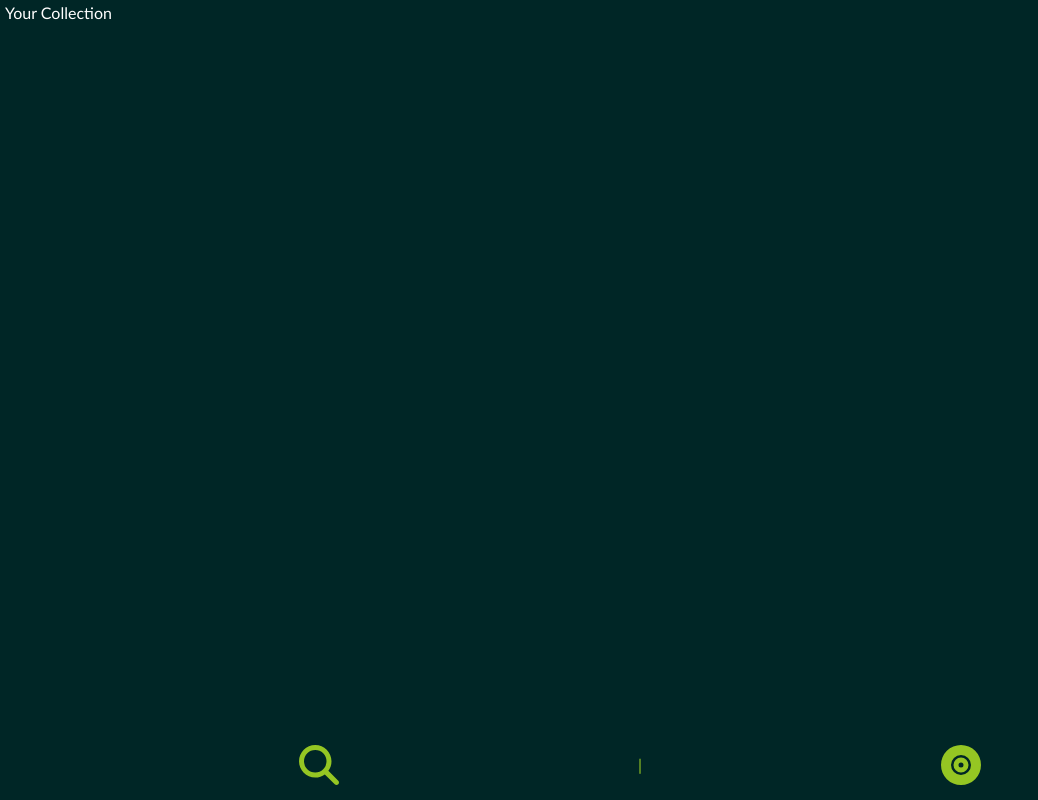
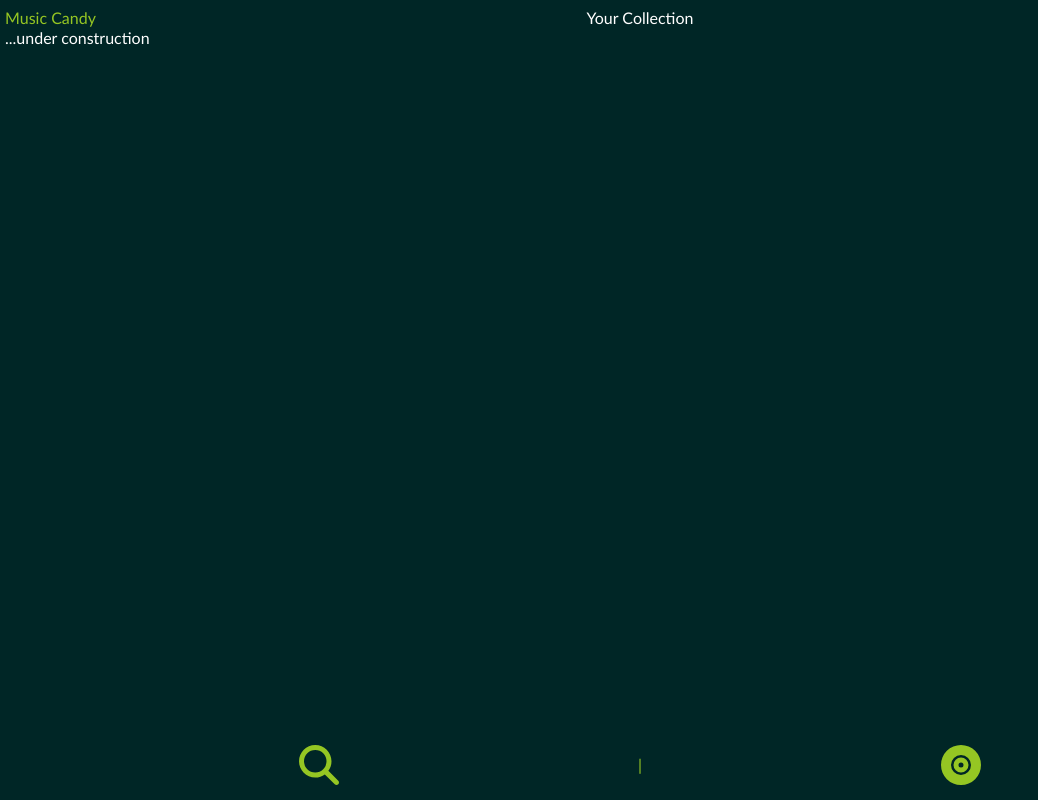
Before and after one commit to webguru0110/music-candy, a React (Create React App) app: page /collection in a window 1280 px wide. Shown: the whole page, without its empty margins (0-1038 px from the left). Built offline with nearby package versions, Linux system fonts and the light colour scheme; no server answers.

Commit message:
Add top navigation controllers

```diff
--- a/src/App/App.js
+++ b/src/App/App.js
@@ -20,7 +20,7 @@ const App = () => {
         <Route
           path="/"
           element={(
-            <div className="border border-danger">
+            <div>
               <SearchPageCollectionSorting.Provider value={sort}>
                 <SearchPage setSort={setSort} />
               </SearchPageCollectionSorting.Provider>
@@ -39,7 +39,7 @@ const App = () => {
         />
       </Routes>
       <nav
-        className={`d-flex ${styles.nav}`}
+        className={`d-flex ${styles.bottomNav}`}
       >
         <Link to="/" className={`d-flex ${styles.link}`}>
           <FontAwesomeIcon icon={faSearch} className={styles.linkIcon} />
--- a/src/App/App.module.scss
+++ b/src/App/App.module.scss
@@ -1,6 +1,6 @@
 @import './../styles/abstracts/variables';
 
-.nav {
+.bottomNav {
   height: 7rem;
   position: fixed;
   bottom: 0;
--- /dev/null
+++ b/src/components/PageHeader/PageHeader.js
@@ -0,0 +1,40 @@
+import React from 'react';
+import { useNavigate, useLocation } from 'react-router-dom';
+import { FontAwesomeIcon } from '@fortawesome/react-fontawesome';
+import { faChevronLeft } from '@fortawesome/free-solid-svg-icons';
+import styles from './PageHeader.module.scss';
+
+const PageHeader = () => {
+  const navigate = useNavigate();
+  const { pathname } = useLocation();
+
+  let headerContent;
+
+  if (pathname === '/' || pathname === '/collection') {
+    headerContent = (
+      <>
+        <button type="button" onClick={() => window.location.reload()}>
+          Music Candy
+        </button>
+        {(pathname !== '/') && (<p>Your Collection</p>)}
+      </>
+    );
+  } else {
+    headerContent = (
+      <>
+        <button type="button" onClick={() => navigate('/')}>
+          <FontAwesomeIcon icon={faChevronLeft} />
+        </button>
+        <p>{`/${pathname.split('/')[1]}`}</p>
+      </>
+    );
+  }
+
+  return (
+    <header className={`d-flex position-relative ${styles.pageHeader}`}>
+      {headerContent}
+    </header>
+  );
+};
+
+export default PageHeader;
--- /dev/null
+++ b/src/components/PageHeader/PageHeader.module.scss
@@ -0,0 +1,12 @@
+@import '../../styles/abstracts/variables';
+
+.pageHeader {
+  height: 2.5rem;
+}
+
+.pageHeader button {
+  position: absolute;
+  left: 0;
+  background-color: transparent;
+  color: $primary-color;
+}
--- a/src/pages/Artist/Artist.js
+++ b/src/pages/Artist/Artist.js
@@ -1,17 +1,16 @@
 import React, { useState, useEffect } from 'react';
-import { useParams, useNavigate } from 'react-router-dom';
+import { useParams } from 'react-router-dom';
 import { useDispatch } from 'react-redux';
 import Spinner from 'react-bootstrap/Spinner';
 import discogsApiService from '../../services/discogs.service';
 import { setMessage, clearMessage } from '../../slices/message';
 import SearchResultItem from '../../common/SearchResultItem/SearchResultItem';
 import PaginationButtons from '../../common/PaginationButtons/PaginationButtons';
+import PageHeader from '../../components/PageHeader/PageHeader';
 import styles from './Artist.module.scss';
 
 const Artist = () => {
   const params = useParams();
-
-  const navigate = useNavigate();
 
   const dispatch = useDispatch();
 
@@ -47,10 +46,8 @@ const Artist = () => {
 
   return (
     <>
-      <div>
-        <button type="button" onClick={() => navigate('/')}>go back</button>
-      </div>
-      <div className={`d-flex border-danger flex-column justify-content-start border ${styles.page}`}>
+      <PageHeader />
+      <div className={`d-flex flex-column justify-content-start ${styles.page}`}>
         {(artistInfo) && (
         <>
           <div className={`d-flex flex-column justify-content-start ${styles.artistInfoWrapper}`}>
--- a/src/pages/Artist/Artist.module.scss
+++ b/src/pages/Artist/Artist.module.scss
@@ -1,7 +1,7 @@
 @import '../../styles/abstracts/variables';
 
 .page {
-  height: calc(100vh - 7rem);
+  height: calc(100vh - 9.5rem);
   padding: 2rem;
   overflow: scroll;
 }
--- a/src/pages/Collection/Collection.js
+++ b/src/pages/Collection/Collection.js
@@ -1,14 +1,11 @@
 import React from 'react';
-// import PropTypes from 'prop-types'
+import PageHeader from '../../components/PageHeader/PageHeader';
 
 const Collection = () => (
   <div className="p-2">
-    <h2>Your Collection</h2>
+    <PageHeader />
+    <h2>...under construction</h2>
   </div>
 );
 
-// Collection.propTypes = {
-
-// }
-
 export default Collection;
--- a/src/pages/SearchPage/SearchPage.js
+++ b/src/pages/SearchPage/SearchPage.js
@@ -8,6 +8,7 @@ import SearchBar from '../../components/SearchBar/SearchBar';
 import { discogsSearchState } from '../../slices/discogsSearch';
 import SearchResults from '../../components/SearchResults/SearchResults';
 import Collection from '../../components/Collection/Collection';
+import PageHeader from '../../components/PageHeader/PageHeader';
 import { messageState } from '../../slices/message';
 
 const SearchPage = ({ setSort }) => {
@@ -36,11 +37,10 @@ const SearchPage = ({ setSort }) => {
   }
 
   return (
+    <>
+      <PageHeader />
       <div className={styles.searchPage}>
-      <h1>Music Candy</h1>
-
         <SearchBar />
-
         <div className={styles.resultsSection}>
           {searchResultsContent}
         </div>
@@ -49,11 +49,11 @@ const SearchPage = ({ setSort }) => {
             setSort={setSort}
           />
         </div>
-
         {!(message === '') && (
           <Message message={message} type={type} />
         )}
       </div>
+    </>
   );
 };
 
--- a/src/pages/SearchPage/SearchPage.module.scss
+++ b/src/pages/SearchPage/SearchPage.module.scss
@@ -1,9 +1,9 @@
 @import '../../styles/abstracts/variables';
 
 .searchPage {
-  height: calc(100vh - 7rem);
+  height: calc(100vh - 9.5rem);
   display: grid;
-  grid-template-rows: auto auto 1fr 200px;
+  grid-template-rows: auto 1fr 200px;
   row-gap: 1rem;
   position: relative;
 }
```
Lines whose indentation alone changed are shown as unchanged.
